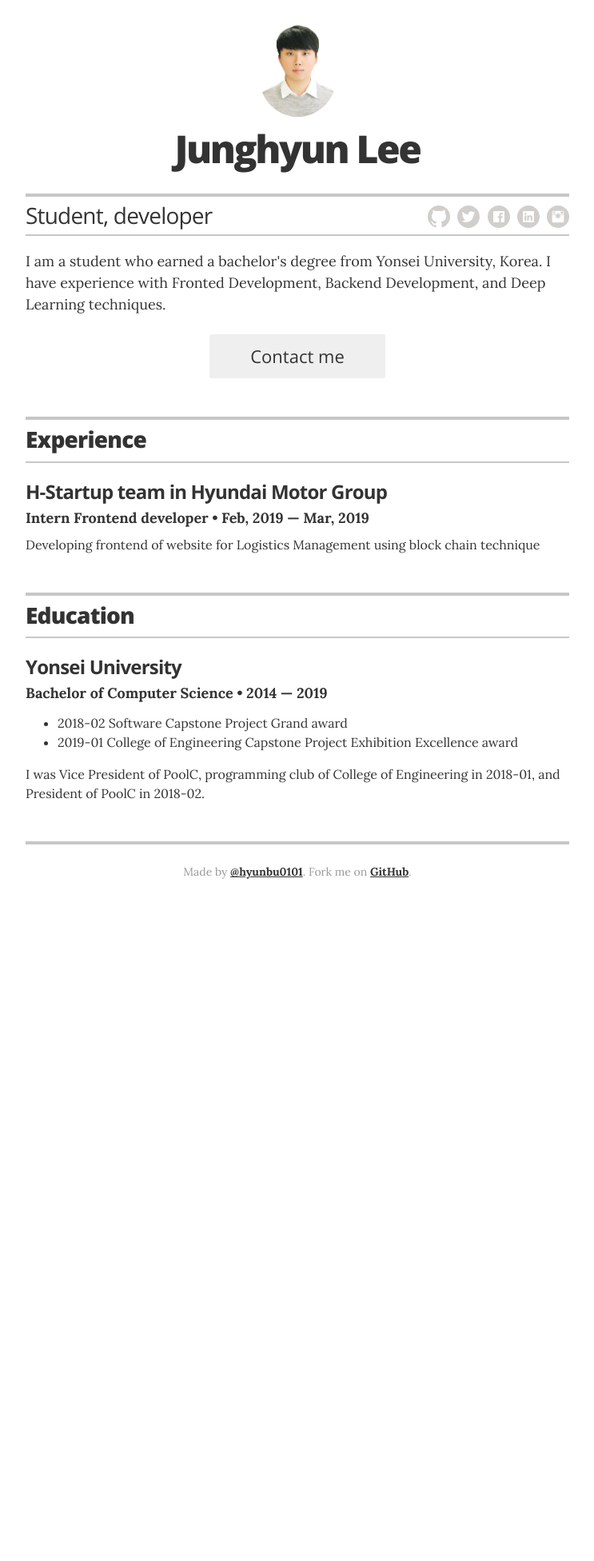
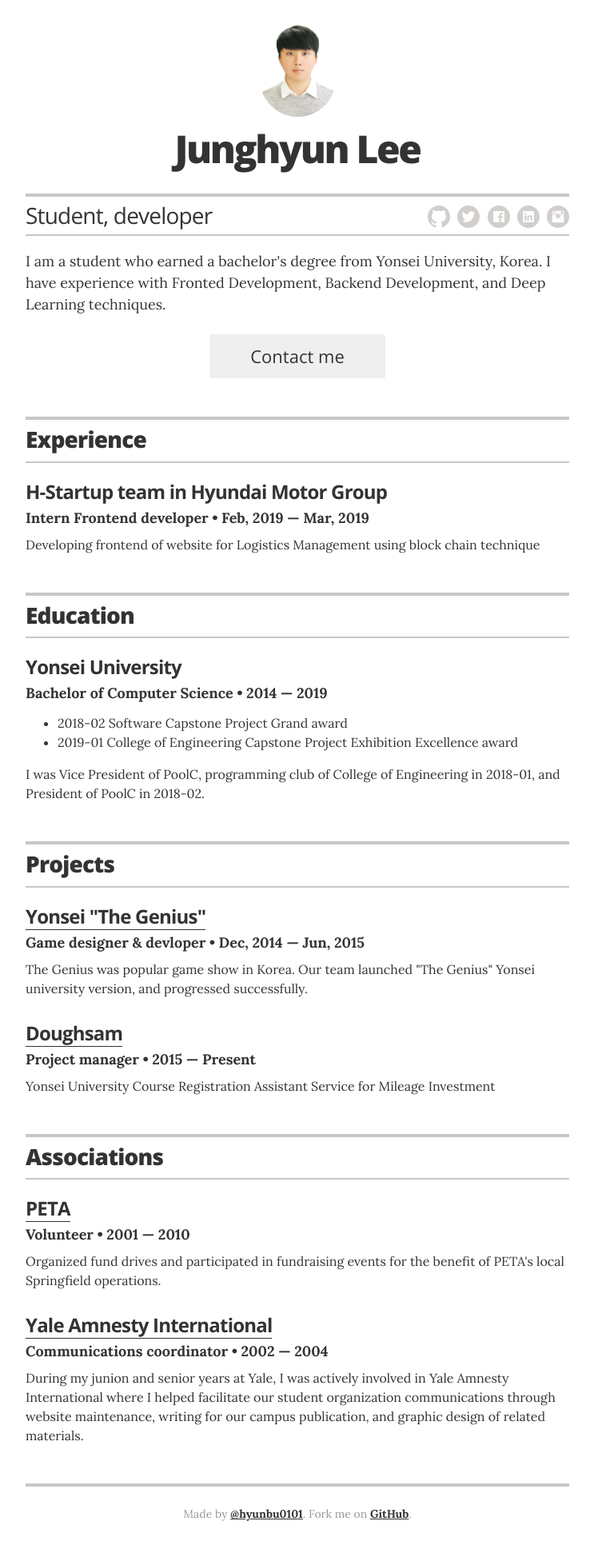
Before and after one commit to ljwh1231/ljwh1231.github.io, a Jekyll site: the page built from index.html, in a window 1280 px wide. Shown: the whole page at 80% size, without its empty margins (268-1011 px from the left). Built offline with Jekyll 4.4.1, drawn with Linux system fonts in a browser that asks for light colours; before the commit the page ends 1149 px from its top, so only the background shows below that.

Commit message:
projects

```diff
--- a/_config.yml
+++ b/_config.yml
@@ -35,11 +35,11 @@ resume_looking_for_work:        "yes"
 # comment out to hide
 resume_section_experience:      true
 resume_section_education:       true
-resume_section_projects:        false
+resume_section_projects:        true
 resume_section_skills:          false
 resume_section_recognition:     false
 resume_section_links:           false
-resume_section_associations:    false
+resume_section_associations:    falsee
 # resume_section_interests:       true
 
 # Resume social links
--- a/_data/projects.yml
+++ b/_data/projects.yml
@@ -1,16 +1,21 @@
 # Projects
 # uncomment the urls if you wish to display them, and add your own URL
 
-# jazznotes.io
-- project: jazznotes.io
-  role: Founder & Primary Developer
-  duration: 2012 &mdash; Present
-  # url: "#"
-  description: Jazz Notes is an open source node/ember app that helps you keep track of your music compositions and new ideas.
+# Yonsei "The Genius"
+- project: Yonsei "The Genius"
+  role: Game designer & devloper
+  duration: Dec, 2014 &mdash; Jun, 2015
+  url: "https://www.facebook.com/YonseiGenius/"
+  description: The Genius was popular game show in Korea. Our team launched "The Genius" Yonsei university version, and progressed successfully.
 
-# Springfield Community Outreach Group
-- project: Springfield Community Outreach Group
-  role: Co-Founder & Organizer
-  duration: 2007 &mdash; Present
-  # url: "#"
-  description: SCOG is a local monthly meetup in Springfield where we share opportunities to volunteer in the community and organize support for families and neighborhoods in need of assistance that the community can provide.
+# Doughsam
+- project: Doughsam
+  role: Project manager
+  duration: 2015 &mdash; Present
+  url: "https://doughsam.com"
+  description: Yonsei University Course Registration Assistant Service for Mileage Investment
+
+# # Box Game
+# - project: Box game
+#   role: Project manager
+#   duration:
```
